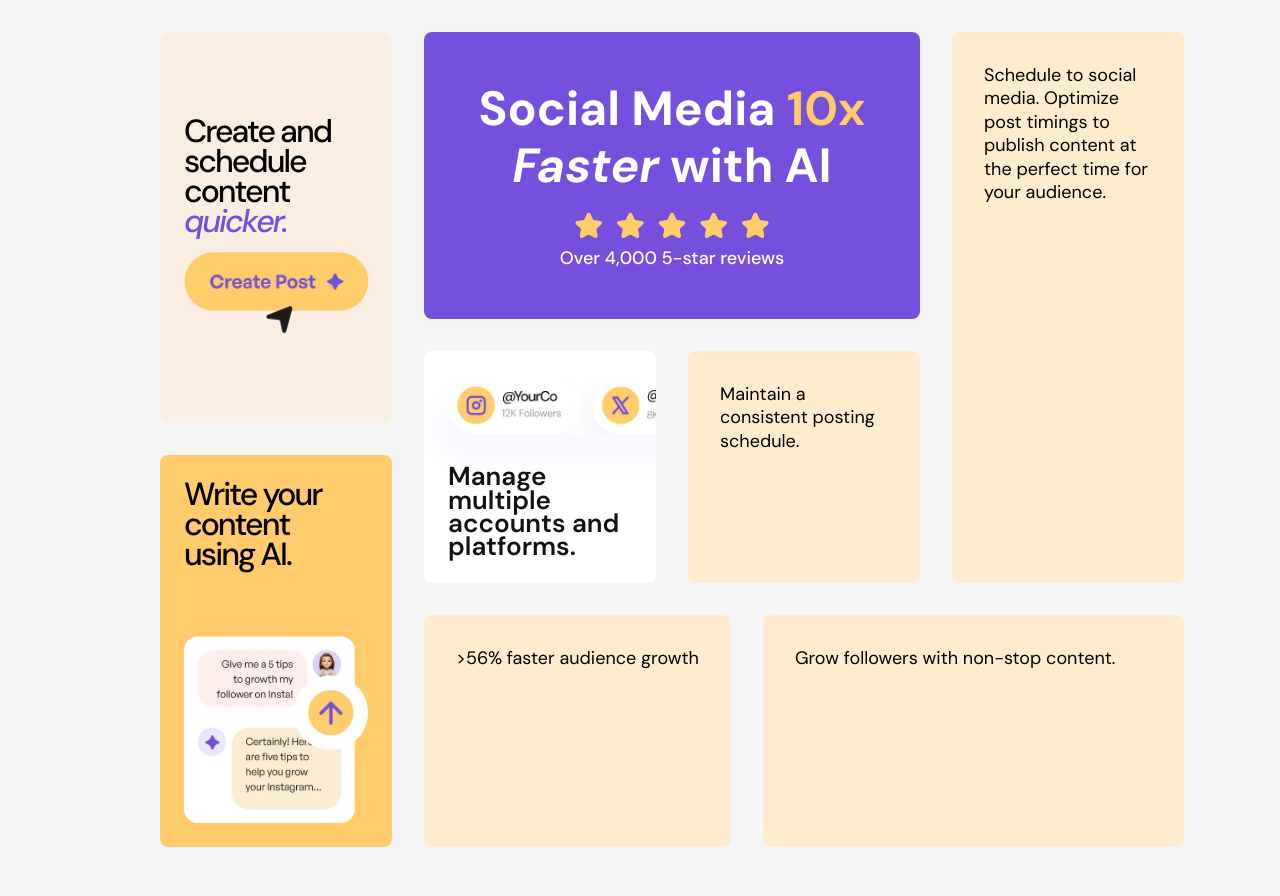
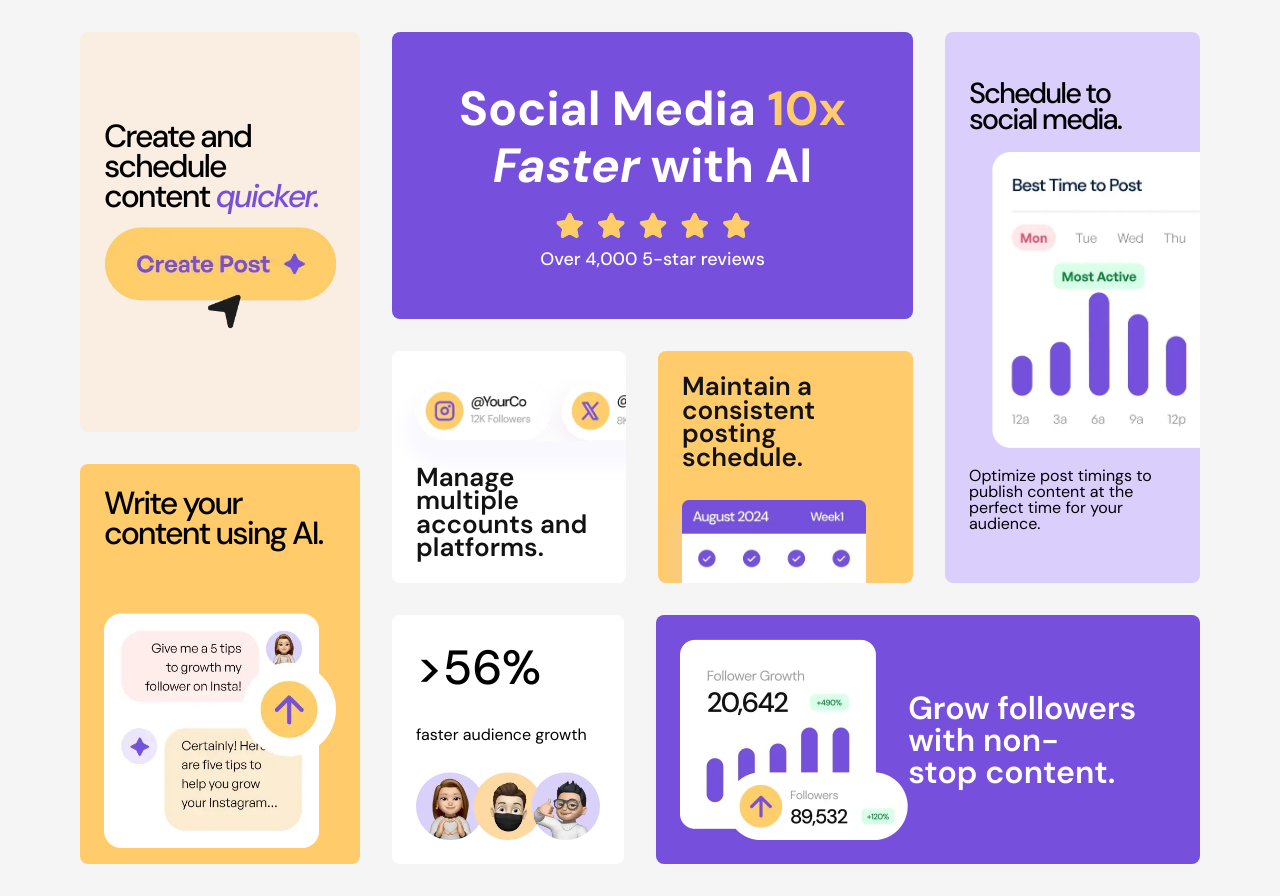
Before and after one commit to zeynabmvs/bento-grid, a website built with Vite: page index.html in a window 1280 px wide. Built offline with nearby package versions, Linux system fonts and the light colour scheme; files whose address does not match are found by name.

Commit message:
desktop bento items done

```diff
--- a/index.html
+++ b/index.html
@@ -14,15 +14,17 @@
           <div class="bento-grid-item" id="create-post">
             <p>Create and schedule content <i>quicker.</i></p>
             <img
-              src="/public//assets/images/illustration-create-post.webp"
+              src="/assets/images/illustration-create-post.webp"
               alt=""
+              class="img-responsive"
             />
           </div>
           <div class="bento-grid-item" id="ai-content">
             <h3>Write your content using AI.</h3>
             <img
-              src="/public//assets/images/illustration-ai-content.webp"
+              src="/assets/images/illustration-ai-content.webp"
               alt=""
+              class="img-responsive"
             />
           </div>
         </div>
@@ -31,7 +33,7 @@
           <div class="bento-grid-item wide-item" id="five-stars">
             <h2>Social Media <span>10x</span> <i>Faster</i> with AI</h2>
             <img
-              src="/public//assets/images/illustration-five-stars.webp"
+              src="/assets/images/illustration-five-stars.webp"
               alt=""
             />
             <span>Over 4,000 5-star reviews</span>
@@ -39,27 +41,50 @@
 
           <div class="bento-grid-item" id="platforms">
             <img
-            src="/public//assets/images/illustration-multiple-platforms.webp"
-            alt=""
-          />
+              src="/assets/images/illustration-multiple-platforms.webp"
+              alt=""
+            />
             <p>Manage multiple accounts and platforms.</p>
           </div>
 
           <div class="bento-grid-item" id="consistent-schedule">
-            Maintain a consistent posting schedule.
+            <p>Maintain a consistent posting schedule.</p>
+
+            <img
+              src="/assets/images/illustration-consistent-schedule.webp"
+              alt=""
+            />
           </div>
           <div class="bento-grid-item" id="schedule">
-            Schedule to social media. Optimize post timings to publish content
-            at the perfect time for your audience.
+            <h3>Schedule to social media.</h3>
+            <img
+              src="/assets/images/illustration-schedule-posts.webp"
+              alt=""
+            />
+            <p>
+              Optimize post timings to publish content at the perfect time for
+              your audience.
+            </p>
           </div>
         </div>
 
         <div class="subgrid-3">
           <div class="bento-grid-item" id="audience-growth">
-            >56% faster audience growth
+            <h3>>56%</h3>
+            <p>faster audience growth</p>
+            <img
+              src="/assets/images/illustration-audience-growth.webp"
+              alt=""
+              class="img-responsive"
+            />
           </div>
           <div class="bento-grid-item wide-item" id="followers">
-            Grow followers with non-stop content.
+                        <img
+              src="/assets/images/illustration-grow-followers.webp"
+              alt=""
+              class="img-responsive"
+            />
+            <h3>Grow followers with non-stop content.</h3>
           </div>
         </div>
       </div>
--- a/src/style.css
+++ b/src/style.css
@@ -16,13 +16,13 @@
 
 body {
   /* 3. Add accessible line-height */
-  line-height: 1.3;
+  /* line-height: 1.3; */
   /* 4. Improve text rendering */
   -webkit-font-smoothing: antialiased;
 }
 
 /* 5. Improve media defaults */
-img,
+/* img, */
 picture,
 video,
 canvas,
@@ -99,7 +99,7 @@ body {
 }
 
 .container {
-  max-width: 60rem;
+  max-width: 1120px;
   margin: 0 auto;
   /* padding: 0 16px; */
 }
@@ -251,11 +251,16 @@ body {
   color: var(--purple-500);
 }
 
+#create-post img {
+  /* max-width: 100%;
+  height: auto; */
+}
+
 /* ======== Grid Items' styles 3 ======== */
 #ai-content {
   background-color: var(--yellow-500);
   text-align: left;
-  padding: 24px;
+  padding: 24px 24px 16px 24px;
   display: flex;
   flex-direction: column;
   justify-content: space-between;
@@ -285,15 +290,110 @@ body {
   align-self: baseline;
   position: absolute;
   inset: 24px;
-  top: auto
+  top: auto;
 }
 #platforms img {
-  scale: 1.2;
+  width: 120%;
   box-shadow: -4px 19px 15px 6px var(--purple-50);
   border-radius: 40px;
   position: absolute;
-  left: 20%;
+  left: 10%;
   top: 30px;
+}
+
+/* ======== Grid Items' styles 5 ======== */
+#consistent-schedule {
+  padding: 24px;
+  background-color: var(--yellow-500);
+  text-align: left;
+  overflow: hidden;
+  position: relative;
+}
+
+#consistent-schedule p {
+  font-size: 26px;
+  font-weight: 600;
+  color: var(--black);
+  line-height: 0.9;
+  align-self: baseline;
+}
+#consistent-schedule img {
+  box-shadow: -4px 19px 15px 6px var(--purple-50);
+  width: calc(var(--item-width) - 48px);
+  position: absolute;
+  bottom: -56px;
+}
+
+/* ======== Grid Items' styles 6 ======== */
+#schedule {
+  display: flex;
+  flex-direction: column;
+  background-color: var(--purple-100);
+  padding: 48px 24px;
+  position: relative;
+  overflow: hidden;
+}
+
+#schedule h3 {
+  font-size: 29px;
+  font-weight: 500;
+  letter-spacing: -2px;
+  line-height: 0.9;
+}
+#schedule img {
+  width: 160%;
+  left: 11%;
+  position: relative;
+  margin-block: 20px;
+}
+#schedule p {
+  font-size: 16px;
+  line-height: 1;
+}
+
+/* ======== Grid Items' styles 7 ======== */
+#audience-growth {
+  padding: 24px;
+  background-color: var(--white);
+  display: flex;
+  flex-direction: column;
+  justify-content: space-between;
+}
+
+#audience-growth h3 {
+  font-size: 48px;
+  font-weight: 500;
+  line-height: 1.2;
+}
+#audience-growth img {
+  width: calc(var(--item-width) - 48px);
+}
+#audience-growth p {
+  font-size: 16px;
+}
+
+/* ======== Grid Items' styles 8 ======== */
+#followers {
+  display: flex;
+  align-items: center;
+  background-color: var(--purple-500);
+  padding: 24px;
+}
+#followers h3 {
+  color: var(--white);
+  font-size: 32px;
+  flex-basis: 1;
+  line-height: 1;
+  font-weight: 600;
+}
+
+#followers img {
+  width: 46%;
+}
+/* ======== Utilities ======== */
+.img-responsive {
+  max-width: 100%;
+  height: auto;
 }
 
 /* ======== Footer ======== */
```
